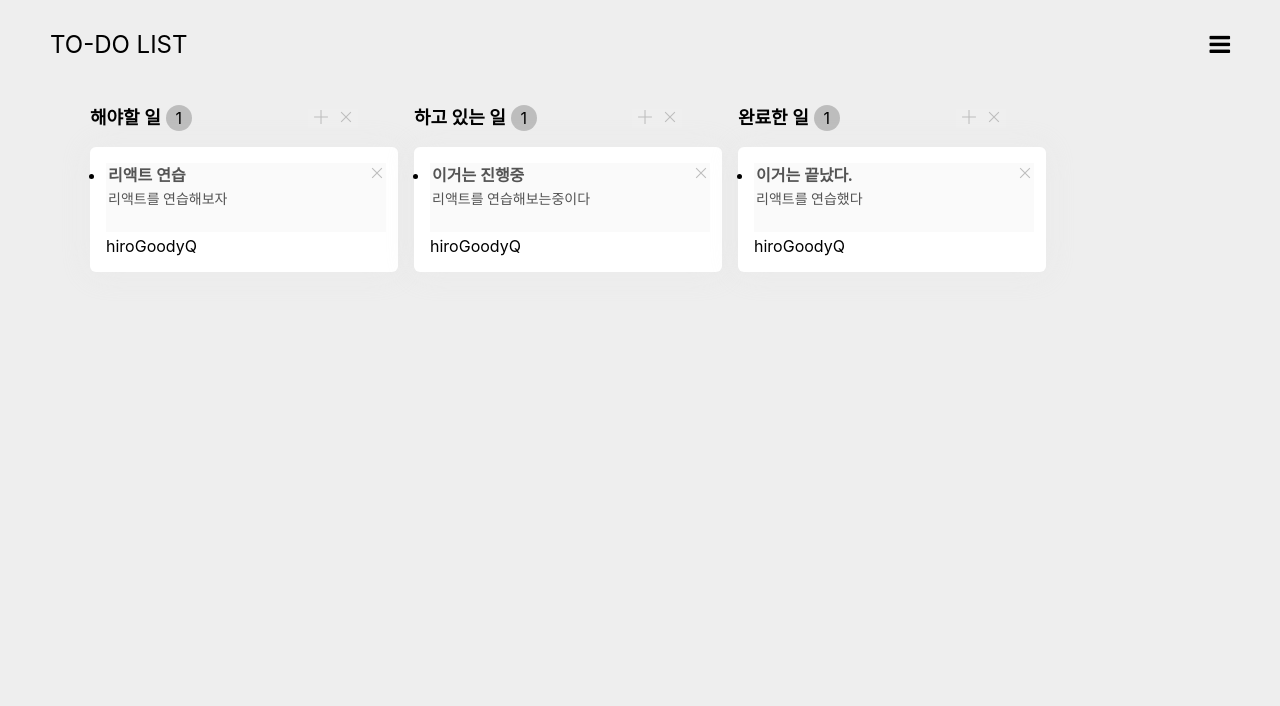
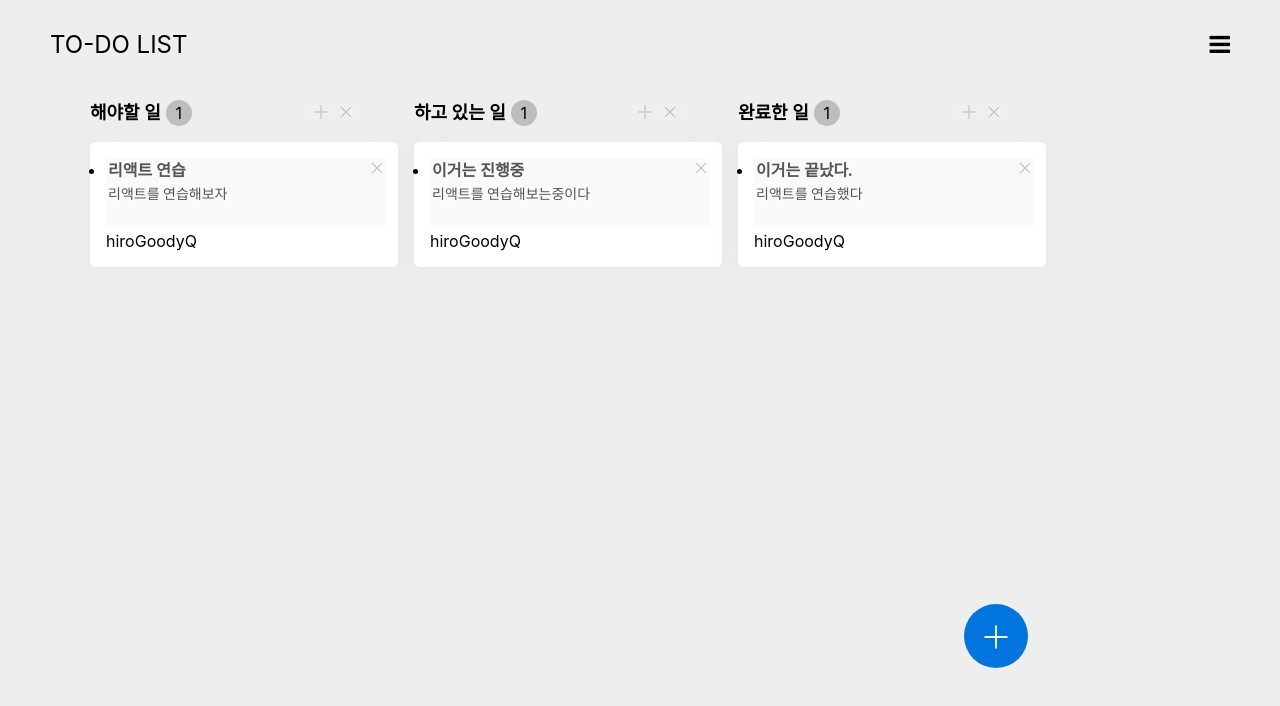
Before and after one commit to codesquad-members-2021/todo-list, a React (Create React App) app in the folder FE/: page / in a window 1280 px wide. Shown: the top 706 px of the page. Built offline with nearby package versions, Linux system fonts and the light colour scheme; the HTML template or start-up script is replaced by a standard one.

Commit message:
[Add]: column add function

```diff
--- a/FE/src/components/Header/Header.css
+++ b/FE/src/components/Header/Header.css
@@ -1,5 +1,6 @@
 .Header {
     font-size: 24px;
+    height: 1.5rem;
     font-weight: 400;
     display: flex;
     justify-content: space-between;
--- a/FE/src/components/TodoList/Columns.jsx
+++ b/FE/src/components/TodoList/Columns.jsx
@@ -3,6 +3,7 @@ import CardLists from './CardLists';
 import Form from './Form';
 import styled from 'styled-components';
 import Icon from '../atoms/Icons';
+import AddBtn from '../atoms/AddBtn';
 
 const Column = ({ data: { columns } }) => {
   const [columnData, setColumnData] = useState(columns);
@@ -30,6 +31,10 @@ const Column = ({ data: { columns } }) => {
   const offDisplay = () => {
     setCurrentID(null);
   };
+
+  const addColumn = () => {
+    setColumnData([...columnData, {id: ++columnData.length, title: prompt("칼럼 이름을 입력하세요"), cards:[]}]);
+  }
 
   const checkInputValue = ({ title, content }, callbackSetInput) => {
     if (title.length > 0 || content.length > 0) callbackSetInput(true);
@@ -72,7 +77,7 @@ const Column = ({ data: { columns } }) => {
     );
   });
 
-  return <ColumnContainer>{columnList}</ColumnContainer>;
+  return <ColumnContainer>{columnList}<div onClick={addColumn}><AddBtn/></div></ColumnContainer>;
 };
 
 export default Column;
--- /dev/null
+++ b/FE/src/components/atoms/AddBtn.jsx
@@ -0,0 +1,60 @@
+import React from 'react';
+import styled from 'styled-components';
+
+const AddBtn = () => {
+
+
+
+
+    return (<BtnContainer>
+        <svg width="72" height="74" viewBox="0 0 72 74" fill="#0075DE" xmlns="http://www.w3.org/2000/svg">
+{/* <g filter="url(#filter0_bdd)"> */}
+<circle cx="36" cy="36" r="32" fill="#0075DE"/>
+{/* </g> */}
+<defs>
+{/* <filter id="filter0_bdd" x="0" y="0" width="72" height="74" filterUnits="userSpaceOnUse" colorInterpolationFilters="sRGB"> */}
+<feFlood floodOpacity="0" result="BackgroundImageFix"/>
+<feGaussianBlur in="BackgroundImage" stdDeviation="2"/>
+<feComposite in2="SourceAlpha" operator="in" result="effect1_backgroundBlur"/>
+<feColorMatrix in="SourceAlpha" type="matrix" values="0 0 0 0 0 0 0 0 0 0 0 0 0 0 0 0 0 0 127 0"/>
+<feOffset dy="2"/>
+<feGaussianBlur stdDeviation="2"/>
+<feColorMatrix type="matrix" values="0 0 0 0 0 0 0 0 0 0 0 0 0 0 0 0 0 0 0.25 0"/>
+<feBlend mode="normal" in2="effect1_backgroundBlur" result="effect2_dropShadow"/>
+<feColorMatrix in="SourceAlpha" type="matrix" values="0 0 0 0 0 0 0 0 0 0 0 0 0 0 0 0 0 0 127 0"/>
+<feOffset/>
+<feGaussianBlur stdDeviation="2"/>
+<feColorMatrix type="matrix" values="0 0 0 0 0.8 0 0 0 0 0.8 0 0 0 0 0.8 0 0 0 0.5 0"/>
+<feBlend mode="normal" in2="effect2_dropShadow" result="effect3_dropShadow"/>
+<feBlend mode="normal" in="SourceGraphic" in2="effect3_dropShadow" result="shape"/>
+{/* </filter> */}
+</defs>
+</svg>
+
+<svg className = "plus" width="24" height="24" viewBox="0 0 24 24" fill="#FFFFFF" xmlns="http://www.w3.org/2000/svg">
+<path d="M0.509766 12.8839L0.509766 11.1161H11.1164V0.509521H12.8841V11.1161H23.4907V12.8839H12.8841V23.4905H11.1164V12.8839H0.509766Z" fill="white"/>
+</svg>
+
+</BtnContainer>
+
+    );
+
+}
+
+export default AddBtn;
+
+const BtnWrap = styled.div`
+    position: absolute;
+    left: 75%;
+    top: 75%;
+    display:flex;
+    flex-direcition:column;
+    align-items: center;
+
+    .plus {
+        position: relative;
+        left: -3rem;
+    }
+`
+
+const BtnContainer = ({ children }) => <BtnWrap>{children}</BtnWrap>
--- a/FE/src/components/atoms/Icons.jsx
+++ b/FE/src/components/atoms/Icons.jsx
@@ -45,6 +45,34 @@ const Icon = ({ type }) => {
         />
       </StyledSvg>
     ),
+    add: (
+      <>
+      <svg width="72" height="74" viewBox="0 0 72 74" fill="none" xmlns="http://www.w3.org/2000/svg">
+<g filter="url(#filter0_bdd)">
+<circle cx="36" cy="36" r="32" fill="#0075DE"/>
+</g>
+<defs>
+<filter id="filter0_bdd" x="0" y="0" width="72" height="74" filterUnits="userSpaceOnUse" colorInterpolationFilters="sRGB">
+<feFlood floodOpacity="0" result="BackgroundImageFix"/>
+<feGaussianBlur in="BackgroundImage" stdDeviation="2"/>
+<feComposite in2="SourceAlpha" operator="in" result="effect1_backgroundBlur"/>
+<feColorMatrix in="SourceAlpha" type="matrix" values="0 0 0 0 0 0 0 0 0 0 0 0 0 0 0 0 0 0 127 0"/>
+<feOffset dy="2"/>
+<feGaussianBlur stdDeviation="2"/>
+<feColorMatrix type="matrix" values="0 0 0 0 0 0 0 0 0 0 0 0 0 0 0 0 0 0 0.25 0"/>
+<feBlend mode="normal" in2="effect1_backgroundBlur" result="effect2_dropShadow"/>
+<feColorMatrix in="SourceAlpha" type="matrix" values="0 0 0 0 0 0 0 0 0 0 0 0 0 0 0 0 0 0 127 0"/>
+<feOffset/>
+<feGaussianBlur stdDeviation="2"/>
+<feColorMatrix type="matrix" values="0 0 0 0 0.8 0 0 0 0 0.8 0 0 0 0 0.8 0 0 0 0.5 0"/>
+<feBlend mode="normal" in2="effect2_dropShadow" result="effect3_dropShadow"/>
+<feBlend mode="normal" in="SourceGraphic" in2="effect3_dropShadow" result="shape"/>
+</filter>
+</defs>
+</svg>
+
+      </>
+    )
   }[type];
 };
 
```
Also changed, not shown: 1 other file (tests, documents, lock files or other folders).
